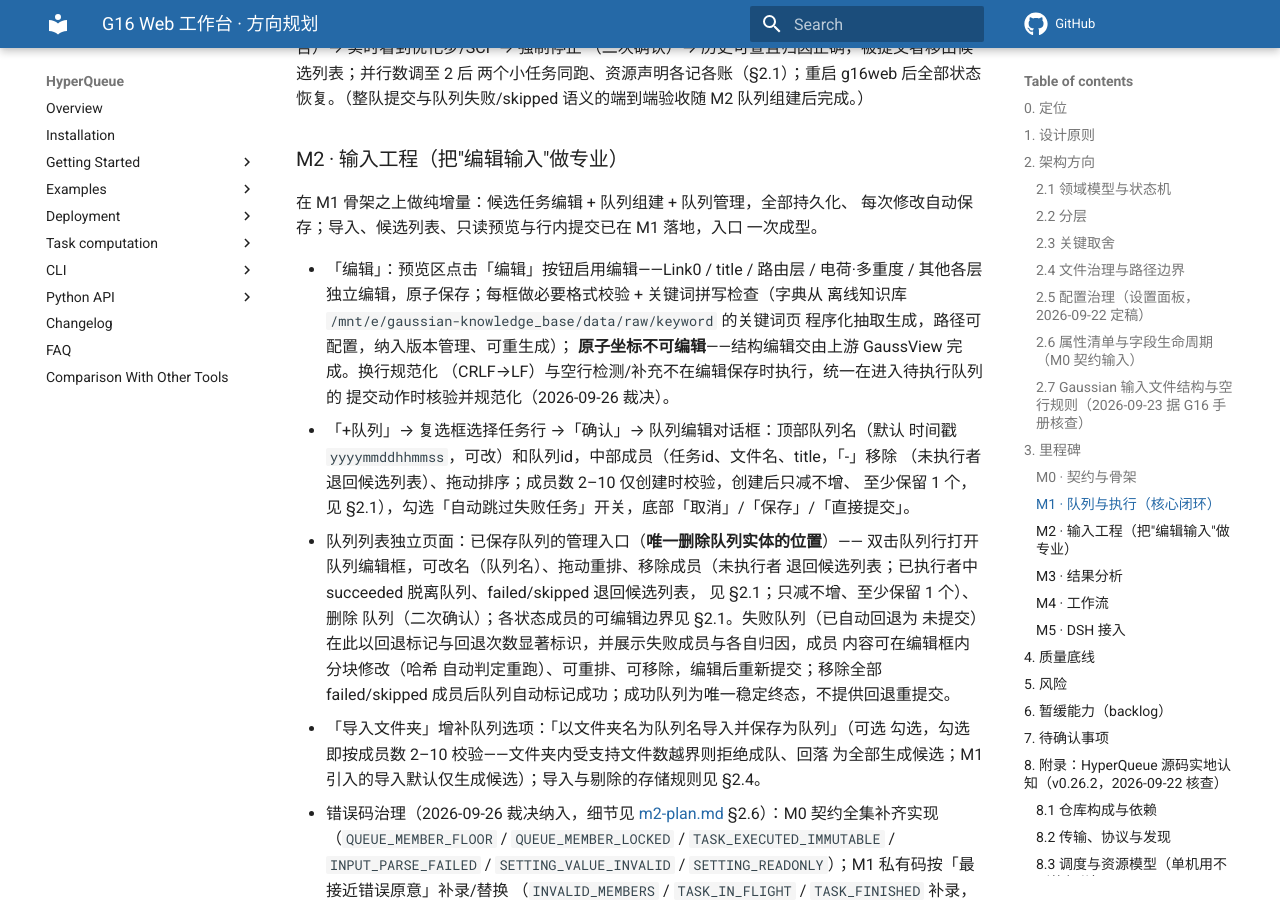
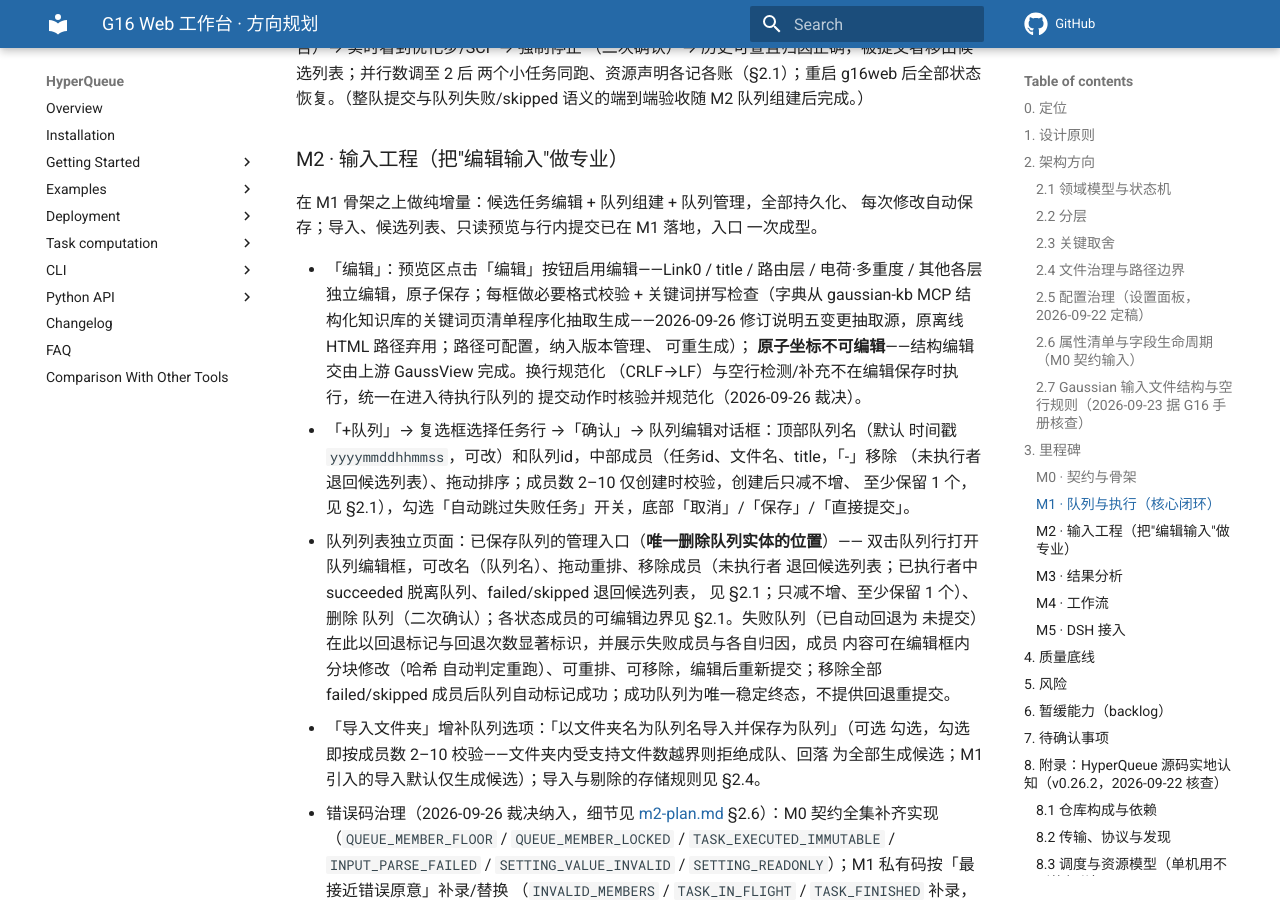
Before and after one commit to baizhancaiji/gauforge, an MkDocs documentation site: the page built from docs/specs/roadmap.md, in a window 1280 px wide and 900 px high, scrolled down 11674 px. Built offline with MkDocs 1.6.1 and Material for MkDocs 9.7.7, drawn with Linux system fonts in a browser that asks for light colours; comment, search, counter and statistics services are not loaded; the version menu is left out.

Commit message:
docs(specs): roadmap M2 编辑条目字典抽取源随修订说明五回填
- D1 roadmap 一致性对照核验发现残留偏差：M2 编辑条目仍引用已弃用的离线 HTML 路径 /mnt/e/gaussian-knowledge_base/data/raw/keyword，未随 m2-plan 修订说明五（B1 抽取源改 gaussian-kb MCP 结构化知识库）同步改述
- 先改文档：按「最短路径」仅改述该括注，语义（路径可配置/入版本管理/可重生成）不变

```diff
--- a/docs/specs/roadmap.md
+++ b/docs/specs/roadmap.md
@@ -409,8 +409,9 @@ id/文件名/title → 点击行只读预览关键信息 → 行内提交（确
 
 - 「编辑」：预览区点击「编辑」按钮启用编辑——Link0 / title / 路由层 / 电荷·多重度 /
   其他各层独立编辑，原子保存；每框做必要格式校验 + 关键词拼写检查（字典从
-  离线知识库 `/mnt/e/gaussian-knowledge_base/data/raw/keyword` 的关键词页
-  程序化抽取生成，路径可配置，纳入版本管理、可重生成）；
+  gaussian-kb MCP 结构化知识库的关键词页清单程序化抽取生成——2026-09-26
+  修订说明五变更抽取源，原离线 HTML 路径弃用；路径可配置，纳入版本管理、
+  可重生成）；
   **原子坐标不可编辑**——结构编辑交由上游 GaussView 完成。换行规范化
   （CRLF→LF）与空行检测/补充不在编辑保存时执行，统一在进入待执行队列的
   提交动作时核验并规范化（2026-09-26 裁决）。
```
